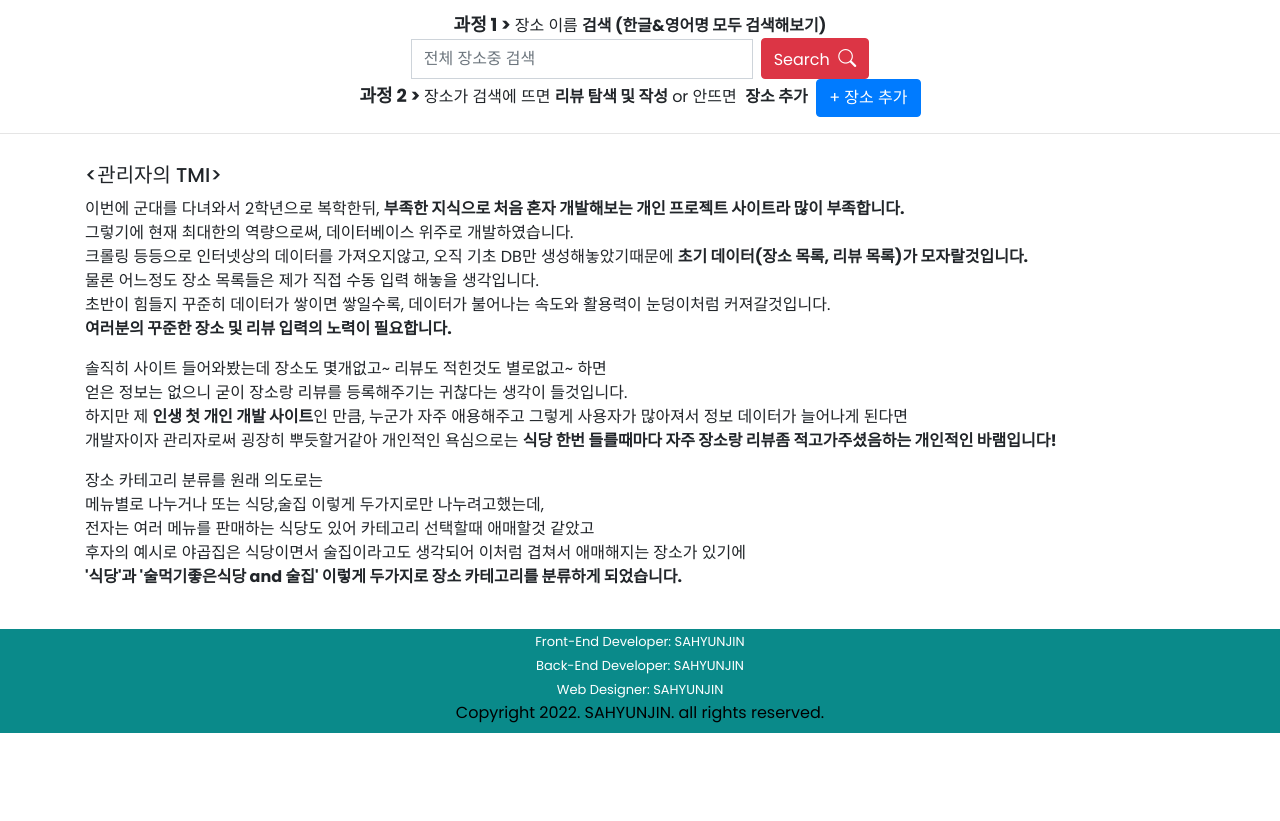
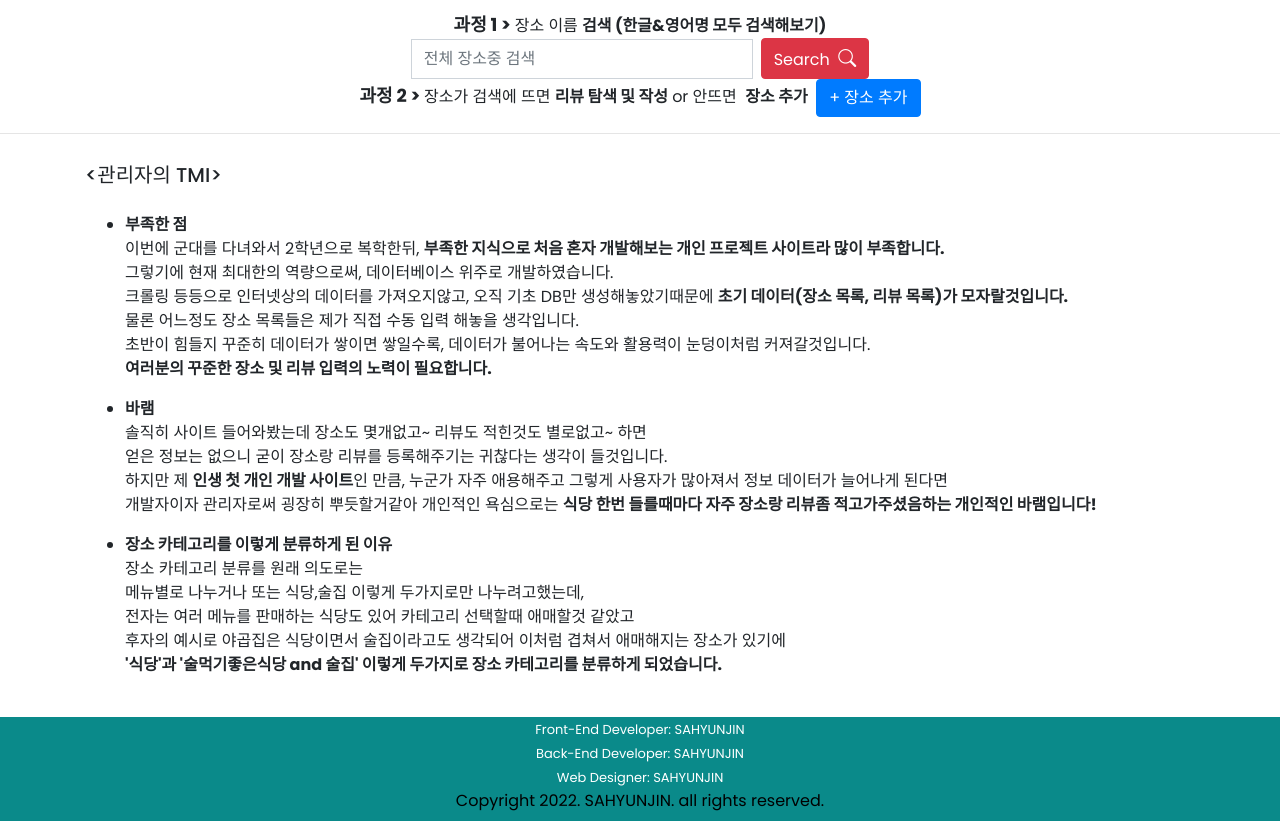
Before and after one commit to tkguswls1106/SMUeat-django-Project, a Django app: page /SMUeat/tmi/ in a window 1280 px wide. Shown: the part 171-992 px from the top of the page. Before the commit the page ends 904 px from the top, so only its background shows below. Run offline with Django 4.2, Linux system fonts and the light colour scheme; some libraries are stand-ins or nearby versions.

Commit message:
tmi.html파일 내용 수정

```diff
--- a/SMUeat/templates/SMUeat/tmi.html
+++ b/SMUeat/templates/SMUeat/tmi.html
@@ -6,7 +6,9 @@
     <h5>&lt;관리자의 TMI&gt;</h5>
     <div style="line-height: 10%;"><br></div>
 
+    <ul>
         <p>
+            <li><strong>부족한 점</strong></li>
             이번에 군대를 다녀와서 2학년으로 복학한뒤, <strong>부족한 지식으로 처음 혼자 개발해보는 개인 프로젝트 사이트라 많이 부족합니다.</strong><br>
             그렇기에 현재 최대한의 역량으로써, 데이터베이스 위주로 개발하였습니다.<br>
             크롤링 등등으로 인터넷상의 데이터를 가져오지않고, 오직 기초 DB만 생성해놓았기때문에 <strong>초기 데이터(장소 목록, 리뷰 목록)가 모자랄것입니다.</strong><br>
@@ -16,6 +18,7 @@
         </p>
 
         <p>
+            <li><strong>바램</strong></li>
             솔직히 사이트 들어와봤는데 장소도 몇개없고~ 리뷰도 적힌것도 별로없고~ 하면<br>
             얻은 정보는 없으니 굳이 장소랑 리뷰를 등록해주기는 귀찮다는 생각이 들것입니다.<br>
             하지만 제 <strong>인생 첫 개인 개발 사이트</strong>인 만큼, 누군가 자주 애용해주고 그렇게 사용자가 많아져서 정보 데이터가 늘어나게 된다면<br>
@@ -23,12 +26,14 @@
         </p>
 
         <p>
+            <li><strong>장소 카테고리를 이렇게 분류하게 된 이유</strong></li>
             장소 카테고리 분류를 원래 의도로는<br>
             메뉴별로 나누거나 또는 식당,술집 이렇게 두가지로만 나누려고했는데,<br>
             전자는 여러 메뉴를 판매하는 식당도 있어 카테고리 선택할때 애매할것 같았고<br>
             후자의 예시로 야곱집은 식당이면서 술집이라고도 생각되어 이처럼 겹쳐서 애매해지는 장소가 있기에<br>
             <strong>'식당'과 '술먹기좋은식당 and 술집' 이렇게 두가지로 장소 카테고리를 분류하게 되었습니다.</strong>
         </p>
+    </ul>
 
 </div>
 {% endblock %}
```
Lines whose indentation alone changed are shown as unchanged.
